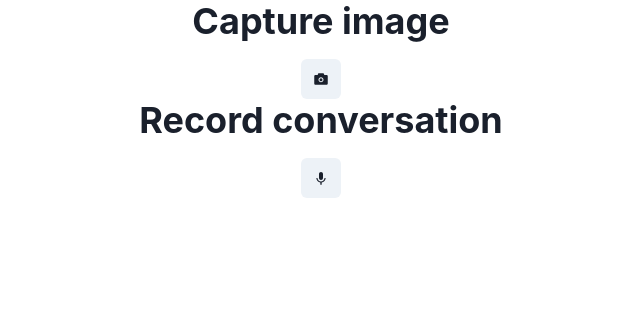
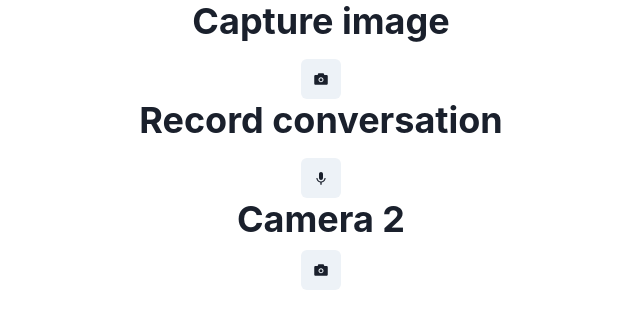
Before and after one commit to dannyyys/browser-access-phone, a Next.js app: page / in a window 1280 px wide. Shown: the top 328 px of the page, without its empty margins (319-959 px from the left). Built offline with nearby package versions, Linux system fonts and the light colour scheme.

Commit message:
style: :lipstick: Update layout

```diff
--- a/src/pages/index.js
+++ b/src/pages/index.js
@@ -1,13 +1,21 @@
-import { Box } from "@chakra-ui/react";
+import Link from "next/link";
+import { Box, IconButton, Heading, VStack } from "@chakra-ui/react";
+import { AiFillCamera } from "react-icons/ai";
 
 import Camera from "../components/Camera";
 import Voice from "../components/Voice";
 
 const Index = () => {
   return (
-    <Box>
+    <Box align="center">
       <Camera />
       <Voice />
+      <VStack>
+        <Heading>Camera 2</Heading>
+        <Link href="/Camera2">
+          <IconButton icon={<AiFillCamera />} />
+        </Link>
+      </VStack>
     </Box>
   );
 };
```
